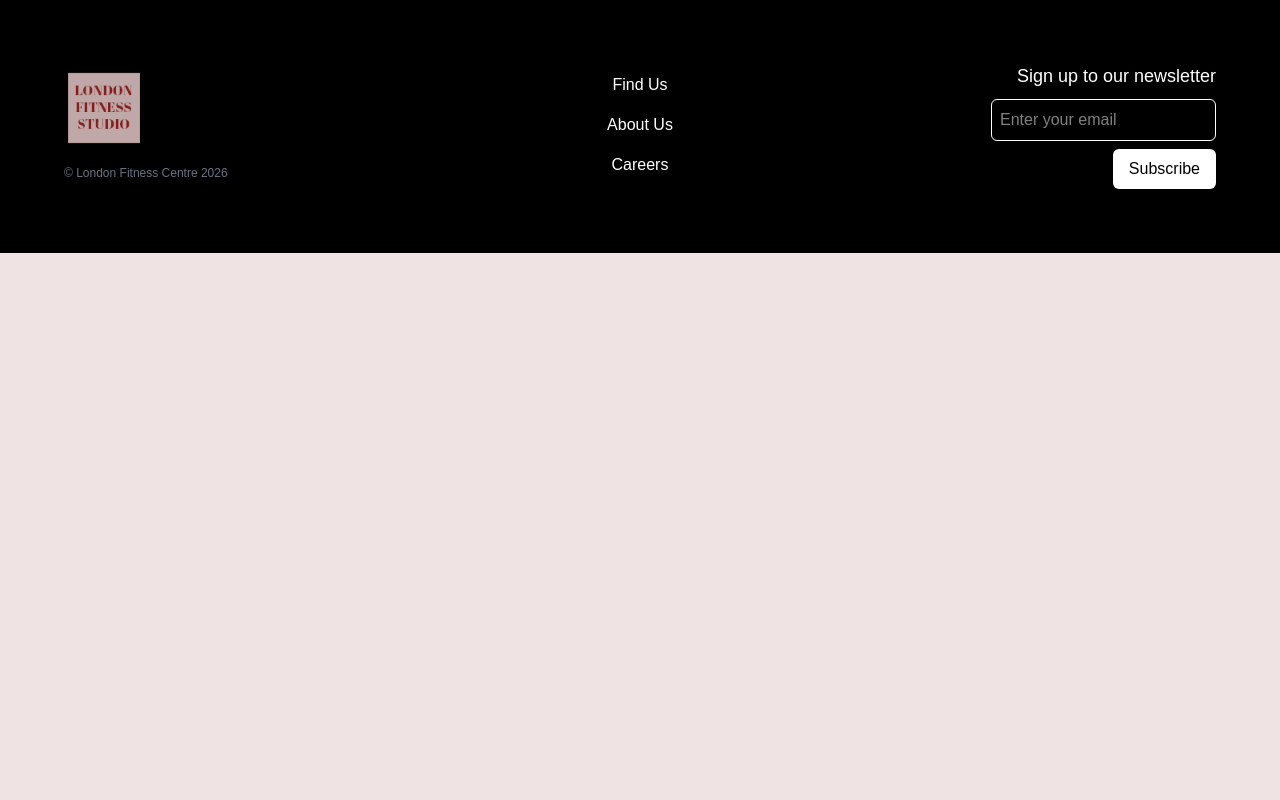
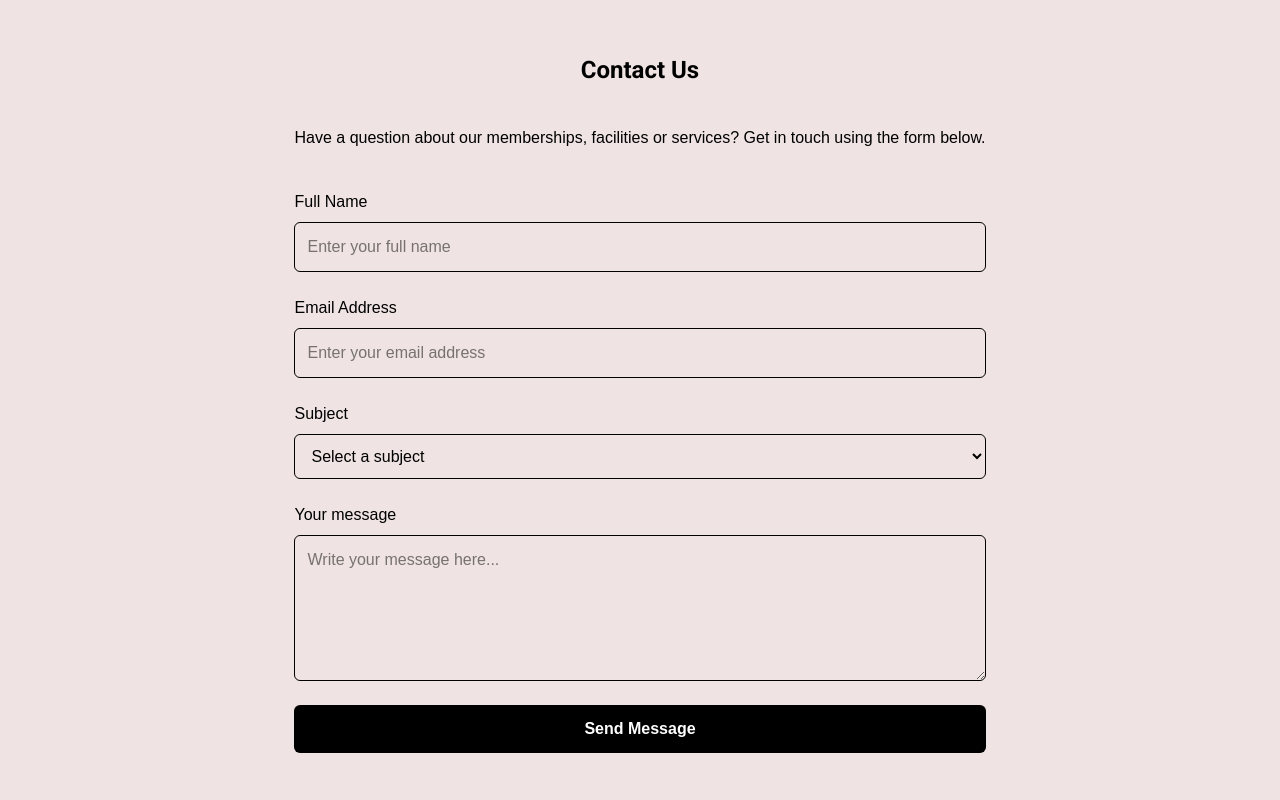
Before and after one commit to DominicSimpson/mayerfeldconsultingpracticum_londonfitnessstudio, a React (Vite) app in the folder client/: page / in a window 1280 px wide. Shown: the part 1780-2580 px from the top of the page. Before the commit the page ends 2033 px from the top, so only its background shows below. Built offline with nearby package versions, Linux system fonts and the light colour scheme; no server answers; a web font is replaced by a local one.

Commit message:
Contact and footer sections completed

```diff
--- a/client/src/App.jsx
+++ b/client/src/App.jsx
@@ -12,6 +12,7 @@ import ScrollUp from "./components/ScrollUp";
 import { useState } from "react";
 import AuthModal from "./components/AuthModal.jsx";
 import PaymentSuccess from "./components/PaymentSuccess.jsx";
+import Contact from "./components/Contact.jsx";
 
 function App() {
   const [authMode, setAuthMode] = useState(null);
@@ -62,6 +63,7 @@ function App() {
         <Facilities />
         <Membership />
         <OpeningTimes />
+        <Contact/>
       </>
     )}
       </main>
--- /dev/null
+++ b/client/src/components/Contact.jsx
@@ -0,0 +1,115 @@
+import { useState } from "react";
+import Paragraph from "./Paragraph";
+
+export default function Contact() {
+  const [submitted, setSubmitted] = useState(false);
+
+  function handleSubmit(event) {
+    event.preventDefault();
+    setSubmitted(true);
+    event.currentTarget.reset();
+  }
+
+  return (
+    <section
+        id="contact"
+        className="px-6 py-16 md:px-16"
+        aria-labelledby="contact-heading"
+    >
+      <h2 className="font-service-card text-2xl font-bold text-center">
+        Contact Us
+      </h2>
+
+        <p className="font-p-text mt-10 mb-10 text-center">
+          Have a question about our memberships, facilities or
+          services? Get in touch using the form below.
+        </p>
+
+        <form
+            onSubmit={handleSubmit}
+            className="grid gap-6"
+        >
+            <div className="font-p-text grid gap-2">
+                <label htmlFor="contact-name">
+                    Full Name
+                </label>
+                <input
+                    id="contact-name"
+                    name="name"
+                    type="text"
+                    required
+                    maxLength={100}
+                    placeholder="Enter your full name"
+                    className="font-p-text w-full rounded-md border p-3"
+                />
+            </div>
+
+            <div className="font-p-text grid gap-2">
+                <label htmlFor="contact-email">
+                    Email Address
+                </label>
+                <input
+                    id="contact-email"
+                    name="email"
+                    type="email"
+                    required
+                    maxLength={100}
+                    placeholder="Enter your email address"
+                    className="font-p-text w-full rounded-md border p-3"
+                />
+            </div>
+
+            <div className="font-p-text grid gap-2">
+                <label htmlFor="contact-subject">
+                    Subject
+                </label>
+                <select
+                    id="contact-subject"
+                    name="subject"
+                    required
+                    defaultValue=""
+                    className="font-p-text w-full rounded-md border p-3"
+                >
+                    <option value="" disabled>
+                        Select a subject
+                    </option>
+                    <option value="membership">Membership Enquiry</option>
+                    <option value="facilities">Facilities Enquiry</option>
+                    <option value="classes">Classes and Services</option>
+                    <option value="other">Other Enquiry</option>
+                </select>
+            </div>
+
+            <div className="font-p-text grid gap-2">
+                <label htmlFor="contact-message">
+                    Your message
+                </label>
+                <textarea
+                    id="contact-message"
+                    name="message"
+                    rows={5}
+                    required
+                    placeholder="Write your message here..."
+                    className="font-p-text w-full rounded-md border p-3"
+                />
+            </div>
+
+            <button
+                type="submit"
+                className="font-p-text rounded-md bg-header-footer px-6 py-3 font-semibold text-white transition-opacity hover:opacity-85"
+            >
+                Send Message
+            </button>
+
+            {submitted && (
+                <p
+                    role="status"
+                    className="font-p-text text-center text-green-700">
+                        Thank you for your message! This is demonstration form, so no message has
+                        actually been sent.
+                </p>
+            )}
+        </form>
+    </section>
+  );
+}
--- a/client/src/components/Footer.jsx
+++ b/client/src/components/Footer.jsx
@@ -1,7 +1,16 @@
 import Paragraph from "./Paragraph";
 import logo from "../assets/logo/lfs_logo.png";
+import { useState } from "react";
 
 function Footer() {
+    const [submitted, setSubmitted] = useState(false);
+
+    function handleSubmit(event) {
+      event.preventDefault();
+      setSubmitted(true);
+      event.currentTarget.reset();
+    }
+
     return (
       <footer className="bg-header-footer text-white px-8 py-12 md:p-16">
         <div className="grid grid-cols-1 md:grid-cols-3 gap-10 items-center">
@@ -38,6 +47,10 @@ function Footer() {
 
           </nav>
 
+          <form
+              onSubmit={handleSubmit}
+              className="grid gap-6"
+          >
           {/* Right: Newsletter signup */}
           <div className="flex flex-col items-center md:items-end gap-2">
             <Paragraph className="text-white">
@@ -62,7 +75,17 @@ function Footer() {
             >
               Subscribe
             </button>
+
+            {submitted && (
+                <p
+                    role="status"
+                    className="font-p-text text-center text-green-700">
+                        Thank you for your message! This is demonstration form, so no email has
+                        actually been submitted.
+                </p>
+            )}
             </div>
+          </form>
 
         </div>
       </footer>
--- a/client/src/components/Membership.jsx
+++ b/client/src/components/Membership.jsx
@@ -14,7 +14,7 @@ export function Membership() {
         Membership
       </h2>
       <Paragraph className="text-center">
-        Choose the plan that fits how you train, then sign up in one click
+        Choose the plan that fits how you train, then sign up in one click.
       </Paragraph>
       <MembershipSelector tiers={tiers} />
     </section>
```
Lines whose indentation alone changed are shown as unchanged.
